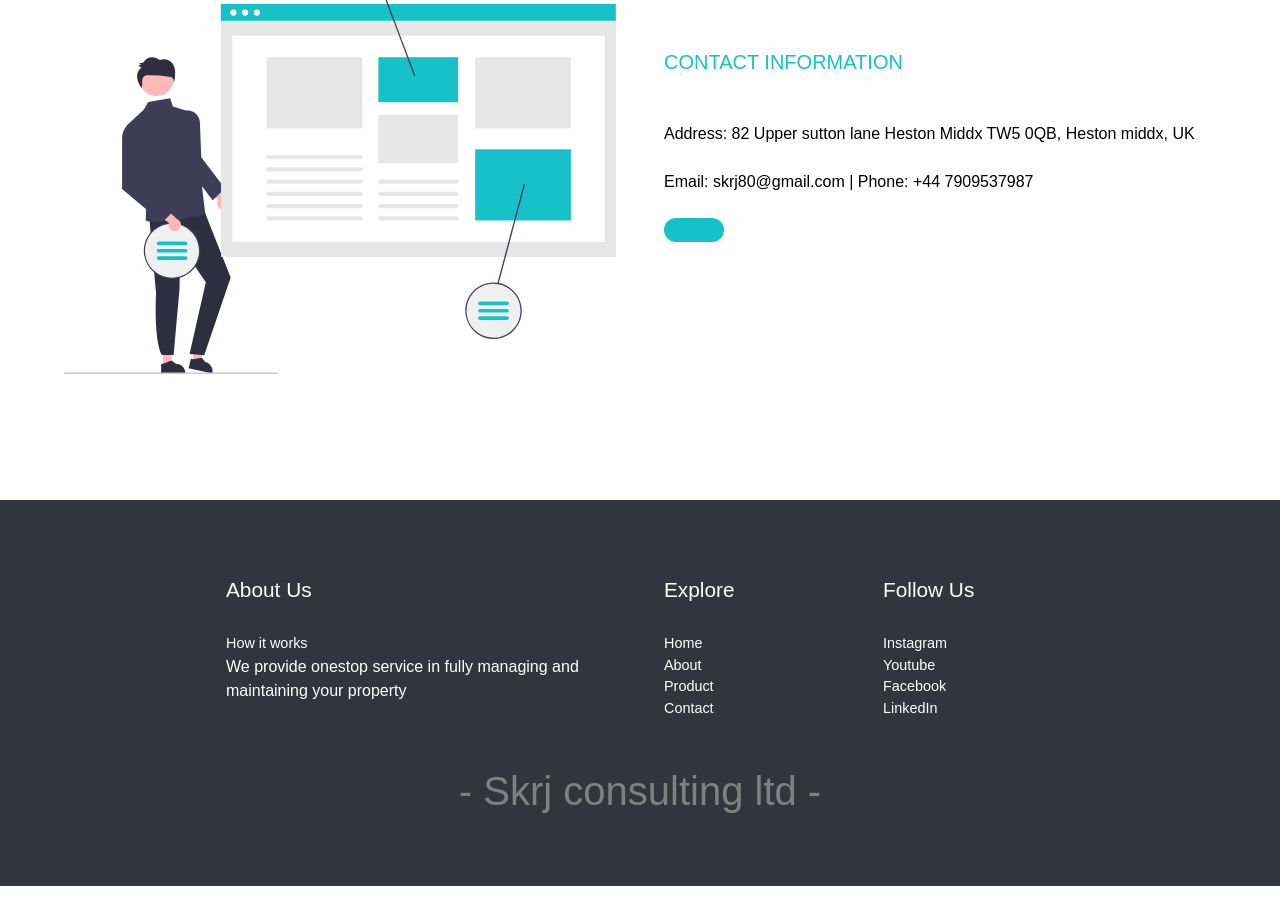
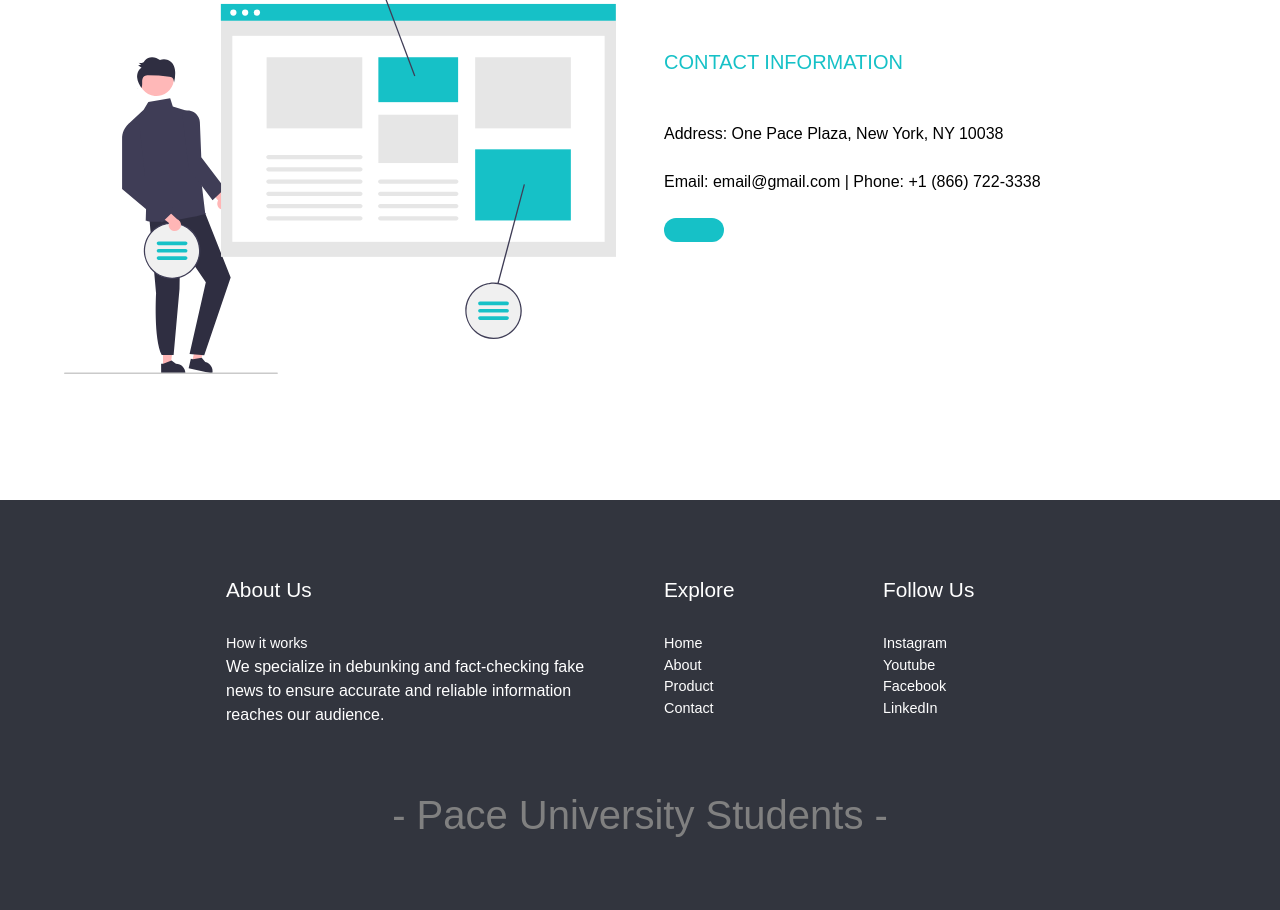
Before and after one commit to Saitata7/2024S-JusticeLeague, a React (Create React App) app in the folder source_code/: page / in a window 1280 px wide. Shown: the part 3200-4110 px from the top of the page. Before the commit the page ends 4086 px from the top, so only its background shows below. Built offline with nearby package versions, Linux system fonts and the light colour scheme; a web font is replaced by a local one.

Commit message:
contact info

```diff
--- a/source_code/src/components/footer/index.js
+++ b/source_code/src/components/footer/index.js
@@ -16,7 +16,7 @@ const Footer = () => {
             <FooterH2>About Us</FooterH2>
             <FooterLink href="#">How it works</FooterLink>
             <p style={{ color: 'white' }}>
-              We provide onestop service in fully managing and maintaining your property
+            We specialize in debunking and fact-checking fake news to ensure accurate and reliable information reaches our audience.
               </p>
           </div>
           <div className="col-lg-3 col-sm-6">
@@ -36,7 +36,7 @@ const Footer = () => {
         </div>
         <div className="row">
           <div className="col-12 mt-5 ">
-            <h1 className="logo-text gray-text center-align">- Skrj consulting ltd -</h1>
+            <h1 className="logo-text gray-text center-align">- Pace University Students -</h1>
           </div>
         </div>
       </FooterWrapper>
--- a/source_code/src/pages/index.js
+++ b/source_code/src/pages/index.js
@@ -53,8 +53,8 @@ export const Home = () => {
         id="#"
         subtitle="Contact information"
         title=""
-        text="Address: 82 Upper sutton lane Heston Middx TW5 0QB, Heston middx, UK"
-        newtext ="Email: skrj80@gmail.com  |  Phone: +44 7909537987"
+        text="Address: One Pace Plaza, New York, NY 10038"
+        newtext ="Email: email@gmail.com  |  Phone: +1 (866) 722-3338"
         //btnText="Read more"
       />
       <Footer />
```
